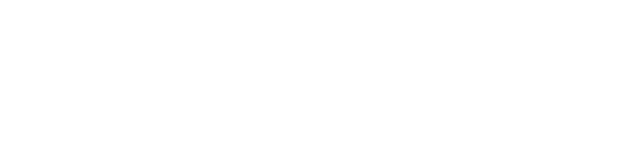
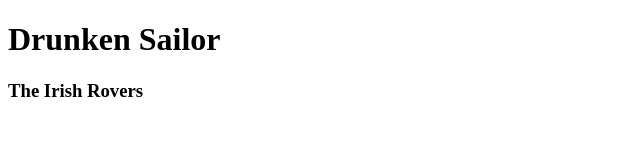
Before and after one commit to pawisniewski/-nauka-gita, a plain HTML site: page index.html in a window 1280 px wide. Shown: the whole page, without its empty margins (0-640 px from the left). Drawn offline with Linux system fonts and the light colour scheme; files that its build step writes are made by us from their sources.

Commit message:
Add html for page header

```diff
--- a/index.html
+++ b/index.html
@@ -6,6 +6,9 @@
         <link rel="stylesheet" href="style.css">
     </head>
     <body>
-
+        <header>
+            <h1>Drunken Sailor</h1>
+            <h3>The Irish Rovers</h3>
+        </header>
     </body>
 </html>
```
